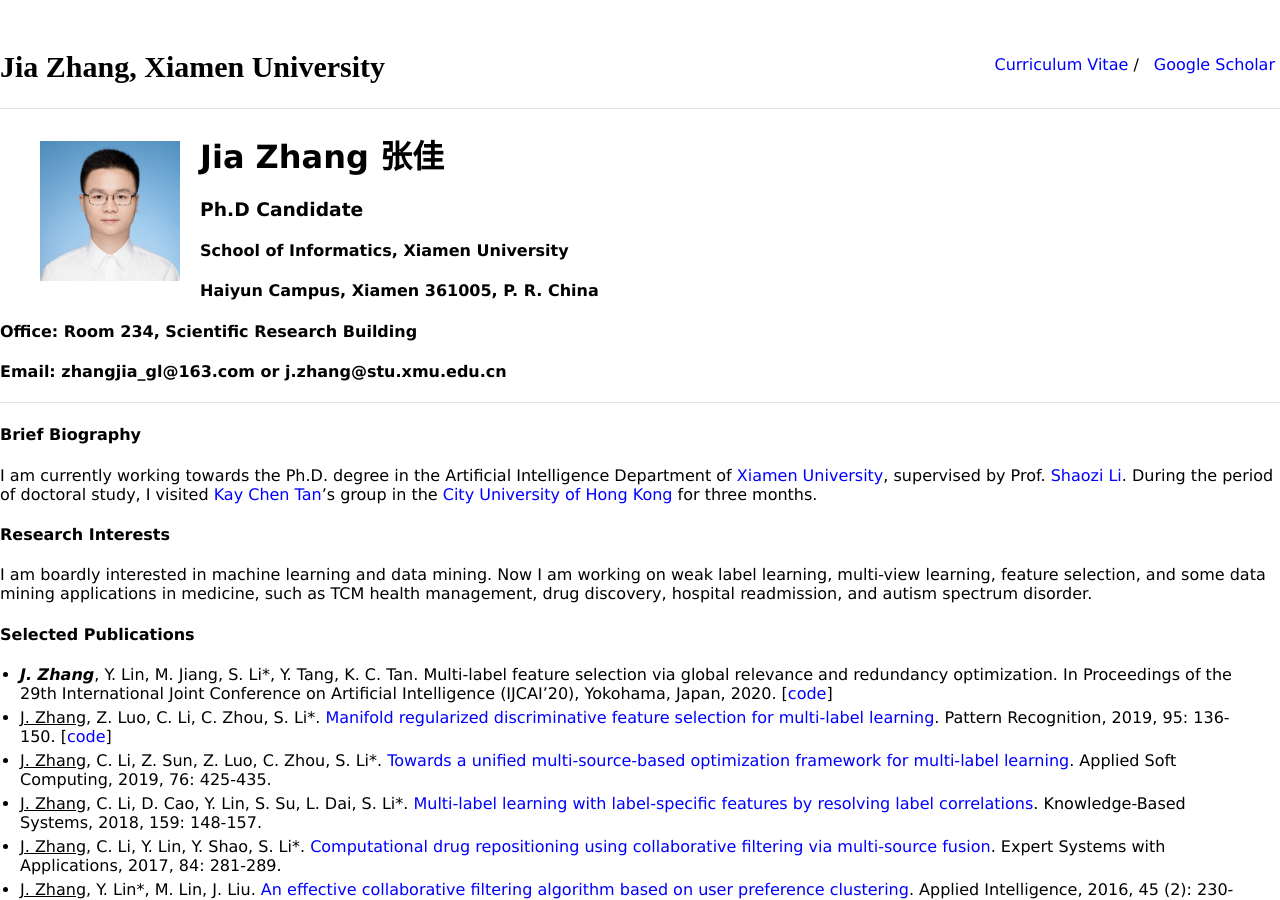
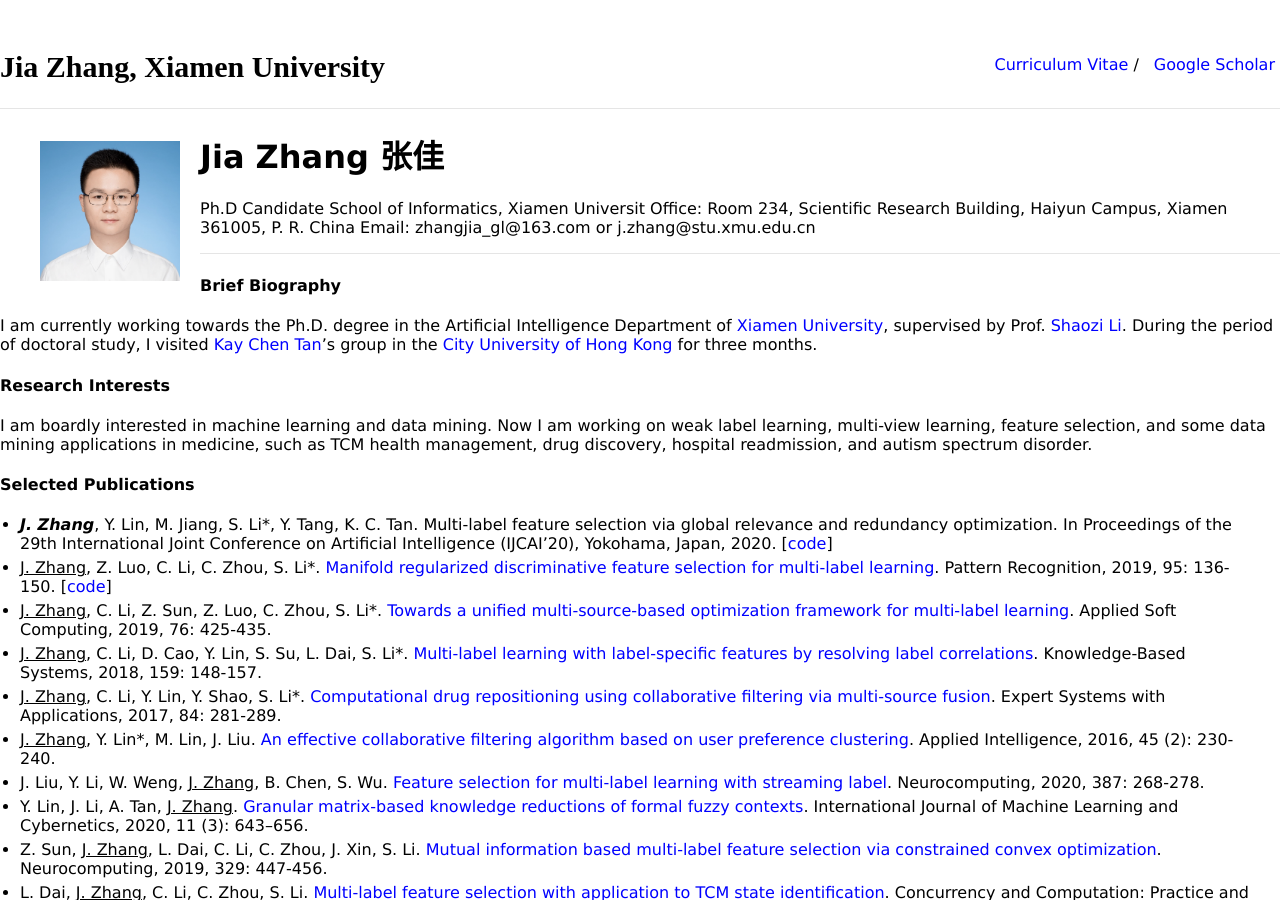
Before and after one commit to jiazhang-ml/jiazhang-ml.github.io, a Jekyll site: the page built from index.md, in a window 1280 px wide and 900 px high. Built offline with Jekyll 4.4.1, drawn with Linux system fonts in a browser that asks for light colours.

Commit message:
Update index.md

```diff
--- a/index.md
+++ b/index.md
@@ -5,11 +5,11 @@ layout: default
 <img class="profile-picture" src="jiazhang.jpg">
 
 # Jia Zhang 张佳
-### Ph.D Candidate
-#### School of Informatics, Xiamen University
-#### Haiyun Campus, Xiamen 361005, P. R. China
-#### Office: Room 234, Scientific Research Building
-#### Email: zhangjia_gl@163.com or j.zhang@stu.xmu.edu.cn
+Ph.D Candidate
+School of Informatics, Xiamen Universit
+Office: Room 234, Scientific Research Building, Haiyun Campus, Xiamen 361005, P. R. China
+Email: zhangjia_gl@163.com or j.zhang@stu.xmu.edu.cn
+
 ---
 
 #### Brief Biography
```
